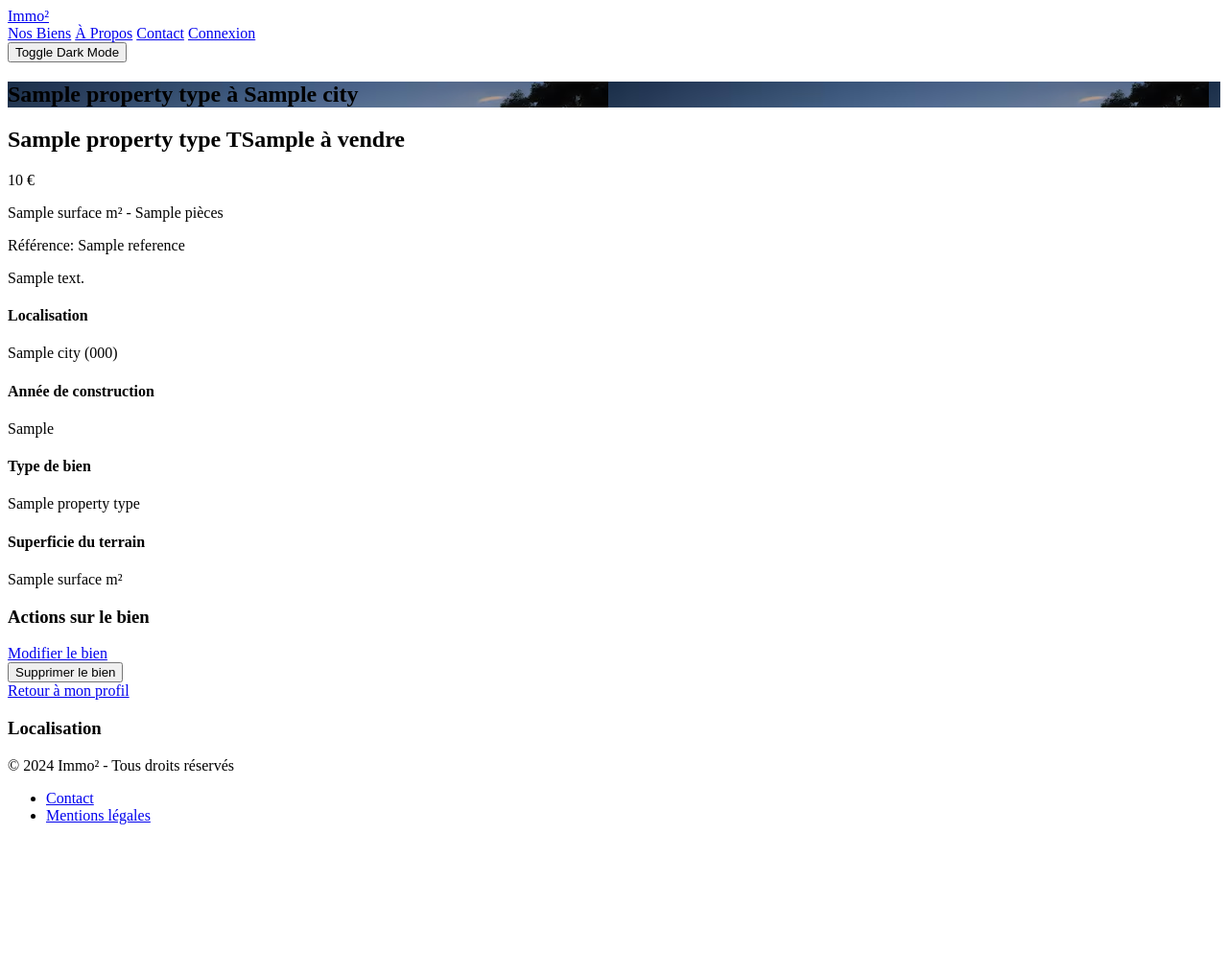
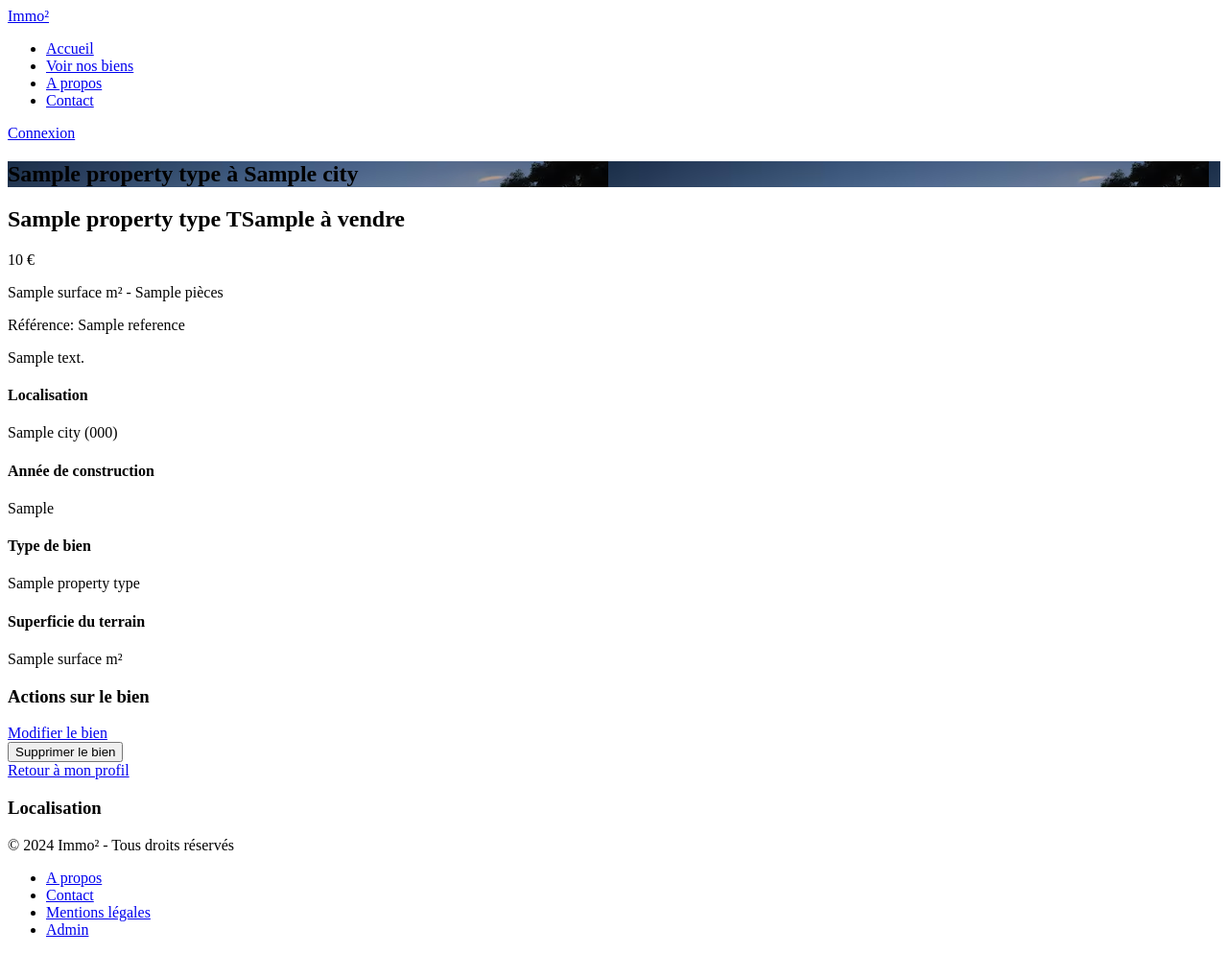
Before and after one commit to bthiebau/projectImmo, a Symfony app: template templates/profile/show.html.twig in a window 1280 px wide. Shown: the whole page at 96% size. Before the commit the page ends 859 px from the top, so only its background shows below. Run offline with Twig, Linux system fonts and the light colour scheme; the template is opened without the code that fills it: most values are stand-ins (such as "Sample title", 1, 10 or a date in 2020); some libraries are stand-ins or nearby versions.

Commit message:
header et footer

```diff
--- a/assets/styles/app.css
+++ b/assets/styles/app.css
@@ -8,6 +8,6 @@ body {
 
 @layer components {
     .active {
-      @apply md:text-blue-700 md:dark:text-blue-500;
+      @apply md:text-emerald-700 md:dark:text-emerald-500;
     }
   }
--- a/templates/common/footer.html.twig
+++ b/templates/common/footer.html.twig
@@ -4,8 +4,10 @@
     <div class="container mx-auto text-center">
         <p class="text-sm">&copy; 2024 Immo² - Tous droits réservés</p>
         <ul class="mt-4 space-x-4">
+            <li class="inline-block"><a href="{{ path('about_page') }}" class="hover:text-emerald-500">A propos</a></li>
             <li class="inline-block"><a href="{{ path('contact_page') }}" class="hover:text-emerald-500">Contact</a></li>
             <li class="inline-block"><a href="#" class="hover:text-emerald-500">Mentions légales</a></li>
+            <li class="inline-block"><a href="{{ (path('admin_home'))}}" class="hover:text-emerald-500">Admin</a></li>
         </ul>
     </div>
 </footer>
--- a/templates/common/header.html.twig
+++ b/templates/common/header.html.twig
@@ -1,34 +1,34 @@
-{# {% set route = app.request.attributes.get('_route') %}
+{% set route = app.request.attributes.get('_route') %}
 
 <nav class="bg-white border-gray-200 dark:bg-gray-900">
-  <div class="max-w-screen-xl flex flex-wrap items-center justify-between mx-auto p-4">
-    <a href="https://flowbite.com/" class="flex items-center space-x-3 rtl:space-x-reverse">
-        <img src="https://flowbite.com/docs/images/logo.svg" class="h-8" alt="Flowbite Logo" />
+  <div class="max-w-screen-xl flex items-center justify-between mx-auto p-4">
+    <a href="{{ path('home_page') }}" class="flex items-center space-x-3 rtl:space-x-reverse">
         <span class="self-center text-2xl font-semibold whitespace-nowrap dark:text-white">Immo²</span>
     </a>
-    <button data-collapse-toggle="navbar-default" type="button" class="inline-flex items-center p-2 w-10 h-10 justify-center text-sm text-gray-500 rounded-lg md:hidden hover:bg-gray-100 focus:outline-none focus:ring-2 focus:ring-gray-200 dark:text-gray-400 dark:hover:bg-gray-700 dark:focus:ring-gray-600" aria-controls="navbar-default" aria-expanded="false">
-        <span class="sr-only">Open main menu</span>
-        <svg class="w-5 h-5" aria-hidden="true" xmlns="http://www.w3.org/2000/svg" fill="none" viewBox="0 0 17 14">
-            <path stroke="currentColor" stroke-linecap="round" stroke-linejoin="round" stroke-width="2" d="M1 1h15M1 7h15M1 13h15"/>
-        </svg>
-    </button>
-    <div class="hidden w-full md:block md:w-auto" id="navbar-default">
-      <ul class="font-medium flex flex-col p-4 md:p-0 mt-4 border border-gray-100 rounded-lg bg-gray-50 md:flex-row md:space-x-8 rtl:space-x-reverse md:mt-0 md:border-0 md:bg-white dark:bg-gray-800 md:dark:bg-gray-900 dark:border-gray-700">
+
+    <!-- Menu de navigation -->
+    <div class="flex items-center space-x-8" id="navbar-default">
+      <ul class="flex items-center space-x-8">
         <li>
-          <a href="{{ path('home_page') }}" class="block py-2 px-3 rounded hover:bg-gray-100 md:hover:bg-transparent md:border-0 md:hover:text-blue-700 md:p-0 md:dark:hover:text-blue-500 dark:hover:bg-gray-700 dark:hover:text-white md:dark:hover:bg-transparent {{ route == 'home_page' ? 'active' : 'text-gray-900 dark:text-white' }}">Accueil</a>
+          <a href="{{ path('home_page') }}" class="block py-2 px-3 rounded hover:bg-gray-100 md:hover:bg-transparent md:border-0 md:hover:text-emerald-700 md:p-0 md:dark:hover:text-emerald-500 dark:hover:bg-gray-700 dark:hover:text-white md:dark:hover:bg-transparent {{ route == 'home_page' ? 'active' : 'text-gray-900 dark:text-white' }}">Accueil</a>
         </li>
         <li>
-          <a href="{{ path('properties_list') }}" class="block py-2 px-3 rounded hover:bg-gray-100 md:hover:bg-transparent md:border-0 md:hover:text-blue-700 md:p-0 md:dark:hover:text-blue-500 dark:hover:bg-gray-700 dark:hover:text-white md:dark:hover:bg-transparent {{ route starts with 'properties' ? 'active' : 'text-gray-900 dark:text-white' }}">Voir nos biens</a>
+          <a href="{{ path('properties_list') }}" class="block py-2 px-3 rounded hover:bg-gray-100 md:hover:bg-transparent md:border-0 md:hover:text-emerald-700 md:p-0 md:dark:hover:text-emerald-500 dark:hover:bg-gray-700 dark:hover:text-white md:dark:hover:bg-transparent {{ route starts with 'properties' ? 'active' : 'text-gray-900 dark:text-white' }}">Voir nos biens</a>
         </li>
         <li>
-          <a href="{{ path('about_page') }}" class="block py-2 px-3 rounded hover:bg-gray-100 md:hover:bg-transparent md:border-0 md:hover:text-blue-700 md:p-0 md:dark:hover:text-blue-500 dark:hover:bg-gray-700 dark:hover:text-white md:dark:hover:bg-transparent {{ route == 'about_page' ? 'active' : 'text-gray-900 dark:text-white' }}">A propos</a>
+          <a href="{{ path('about_page') }}" class="block py-2 px-3 rounded hover:bg-gray-100 md:hover:bg-transparent md:border-0 md:hover:text-emerald-700 md:p-0 md:dark:hover:text-emerald-500 dark:hover:bg-gray-700 dark:hover:text-white md:dark:hover:bg-transparent {{ route == 'about_page' ? 'active' : 'text-gray-900 dark:text-white' }}">A propos</a>
         </li>
         <li>
-          <a href="{{ path('contact_page') }}" class="block py-2 px-3 rounded hover:bg-gray-100 md:hover:bg-transparent md:border-0 md:hover:text-blue-700 md:p-0 md:dark:hover:text-blue-500 dark:hover:bg-gray-700 dark:hover:text-white md:dark:hover:bg-transparent {{ route == 'contact_page' ? 'active' : 'text-gray-900 dark:text-white' }}">Contact</a>
+          <a href="{{ path('contact_page') }}" class="block py-2 px-3 rounded hover:bg-gray-100 md:hover:bg-transparent md:border-0 md:hover:text-emerald-700 md:p-0 md:dark:hover:text-emerald-500 dark:hover:bg-gray-700 dark:hover:text-white md:dark:hover:bg-transparent {{ route == 'contact_page' ? 'active' : 'text-gray-900 dark:text-white' }}">Contact</a>
         </li>
-        <li class="relative">
+      </ul>
+
+      <!-- Mon compte / Connexion bouton -->
+      <div class="relative">
         {% if app.user %}
-            <button id="dropdownHoverButton" data-dropdown-toggle="dropdownHover" data-dropdown-trigger="hover" class="text-white bg-blue-700 hover:bg-blue-800 focus:ring-4 focus:outline-none focus:ring-blue-300 font-medium rounded-lg text-sm px-5 py-2.5 text-center inline-flex items-center dark:bg-blue-600 dark:hover:bg-blue-700 dark:focus:ring-blue-800" type="button">Mon Compte<svg class="w-2.5 h-2.5 ms-3" aria-hidden="true" xmlns="http://www.w3.org/2000/svg" fill="none" viewBox="0 0 10 6">
+          <button id="dropdownHoverButton" data-dropdown-toggle="dropdownHover" data-dropdown-trigger="hover" class="text-white bg-emerald-600 hover:bg-emerald-700 focus:ring-4 focus:outline-none focus:ring-emerald-300 font-medium rounded-lg text-sm px-5 py-2.5 text-center inline-flex items-center dark:bg-emerald-600 dark:hover:bg-emerald-700 dark:focus:ring-emerald-800" type="button">
+              Mon Compte
+              <svg class="w-2.5 h-2.5 ml-2" aria-hidden="true" xmlns="http://www.w3.org/2000/svg" fill="none" viewBox="0 0 10 6">
                   <path stroke="currentColor" stroke-linecap="round" stroke-linejoin="round" stroke-width="2" d="m1 1 4 4 4-4"/>
               </svg>
           </button>
@@ -36,42 +36,22 @@
           <div id="dropdownHover" class="z-10 hidden bg-white divide-y divide-gray-100 rounded-lg shadow w-44 dark:bg-gray-700">
               <ul class="py-2 text-sm text-gray-700 dark:text-gray-200" aria-labelledby="dropdownHoverButton">
                 <li>
-                    <a href="{{ path('admin_home') }}" class="block px-4 py-2 text-gray-800 hover:bg-gray-100 dark:text-gray-200 dark:hover:bg-gray-700">Administration</a>
+                  <a href="{{ path('admin_home') }}" class="block px-4 py-2 hover:bg-gray-100 dark:hover:bg-gray-600">Administration</a>
                 </li>
                 <li>
-                    <a href="{{ path('home_page') }}" class="block px-4 py-2 text-gray-800 hover:bg-gray-100 dark:text-gray-200 dark:hover:bg-gray-700">Profil</a>
+                  <a href="{{ path('app_profile_index') }}" class="block px-4 py-2 hover:bg-gray-100 dark:hover:bg-gray-600">Profil</a>
                 </li>
                 <li>
-                    <a href="{{ path('app_logout') }}" class="block px-4 py-2 text-red-600 hover:bg-gray-100 dark:text-red-400 dark:hover:bg-gray-700">Déconnexion</a>
+                  <a href="{{ path('app_logout') }}" class="block px-4 py-2 text-red-600 hover:bg-gray-100 dark:text-red-400 dark:hover:bg-gray-600">Déconnexion</a>
                 </li>
               </ul>
           </div>
         {% else %}
-            <a href="{{ path('app_login') }}" class="block py-2 px-3 rounded hover:bg-gray-100 md:hover:bg-transparent md:border-0 md:hover:text-blue-700 md:p-0 md:dark:hover:text-blue-500 dark:hover:bg-gray-700 dark:hover:text-white md:dark:hover:bg-transparent {{ route == 'app_login' ? 'active' : 'text-gray-900 dark:text-white' }}">S'inscrire/Se connecter</a>
+          <a href="{{ path('app_login') }}" class="text-gray-800 dark:text-gray-300 hover:text-emerald-600 dark:hover:text-emerald-500 px-4 py-2 rounded-lg">
+            Connexion
+          </a>
         {% endif %}
-        </li>
-      </ul>
       </div>
     </div>
-</nav> #}
-
-<header class="bg-gray-50 dark:bg-gray-900 shadow-lg sticky top-0 z-50">
-    <div class="container mx-auto px-6 py-4 flex justify-between items-center">
-        <!-- Logo -->
-        <a href="{{ path('home_page') }}" class="text-3xl font-bold text-gray-800 dark:text-white">Immo²</a>
-
-        <!-- Navigation -->
-        <nav class="space-x-6">
-            <a href="{{ path('properties_list') }}" class="text-gray-800 dark:text-gray-300 hover:text-emerald-600 dark:hover:text-emerald-500">Nos Biens</a>
-            <a href="{{ path('about_page') }}" class="text-gray-800 dark:text-gray-300 hover:text-emerald-600 dark:hover:text-emerald-500">À Propos</a>
-            <a href="{{ path('contact_page') }}" class="text-gray-800 dark:text-gray-300 hover:text-emerald-600 dark:hover:text-emerald-500">Contact</a>
-            <a href="{{ path('app_login') }}" class="text-gray-800 dark:text-gray-300 hover:text-emerald-600 dark:hover:text-emerald-500">Connexion</a>
+  </div>
 </nav>
-
-        <!-- Dark Mode Toggle -->
-        <button id="dark-mode-toggle" class="ml-4 p-2 rounded-full bg-gray-200 dark:bg-gray-700 hover:bg-gray-300 dark:hover:bg-gray-600">
-            <!-- Icon can be added here for toggling -->
-            <span class="sr-only">Toggle Dark Mode</span>
-        </button>
-    </div>
-</header>
```
Lines whose indentation alone changed are shown as unchanged.
